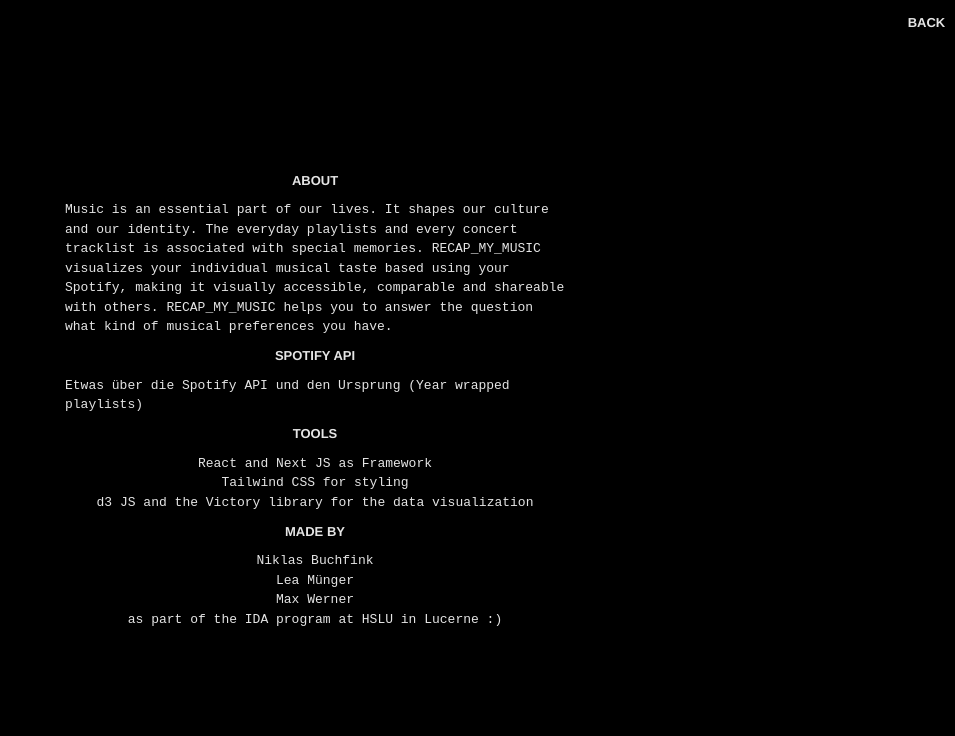
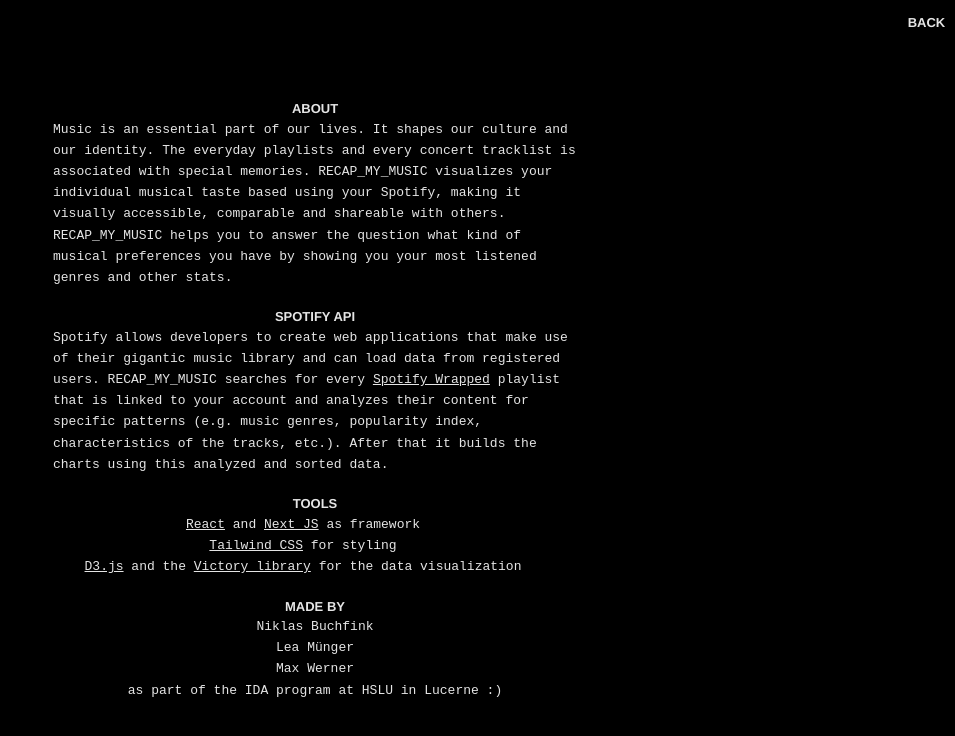
Before and after one commit to NiklasBuchfink/ida-project, a Next.js app: page /about in a window 1280 px wide. Shown: the top 736 px of the page, without its empty margins (325-1280 px from the left). Built offline with nearby package versions, Linux system fonts and the light colour scheme.

Commit message:
about css

```diff
--- a/package.json
+++ b/package.json
@@ -23,6 +23,8 @@
     "eslint": "8.14.0",
     "eslint-config-next": "12.1.6",
     "postcss": "^8.4.13",
+    "prettier": "^2.6.2",
+    "prettier-plugin-tailwindcss": "^0.1.11",
     "tailwindcss": "^3.0.24"
   }
 }
--- a/pages/about.js
+++ b/pages/about.js
@@ -5,35 +5,101 @@
   return (
     <>
       <div className="absolute right-0 mt-4 mr-3">
-        <Link href="/"><a className="helvetica uppercase font-bold text-base">BACK</a></Link>
+        <Link href="/">
+          <a className="helvetica text-base font-bold uppercase">BACK</a>
+        </Link>
       </div>
-      <div className="flex flex-col items-center justify-center h-screen m-auto px-4 space-y-3 overflow-hidden">
-        <p className="helvetica uppercase font-bold text-base">ABOUT</p>
-        <p className="max-w-[500px]">
-          Music is an essential part of our lives. It shapes our culture and our
-          identity. The everyday playlists and every concert tracklist is
-          associated with special memories. RECAP_MY_MUSIC visualizes your
-          individual musical taste based using your Spotify, making it visually
-          accessible, comparable and shareable with others. RECAP_MY_MUSIC helps
-          you to answer the question what kind of musical preferences you have.
-        </p>
-        <p className="helvetica uppercase font-bold text-base">SPOTIFY API</p>
-        <p className="max-w-[500px]">
-          Etwas über die Spotify API und den Ursprung (Year wrapped playlists)
-        </p>
-        <p className="helvetica uppercase font-bold text-base">TOOLS</p>
-        <div className="text-center">
-          <p className="max-w-[500px]">
-            React and Next JS as Framework
-            <br />
-            Tailwind CSS for styling
-            <br />
-            d3 JS and the Victory library for the data visualization
+
+      <div className="m-auto flex h-screen max-w-[550px] flex-col items-center space-y-6 px-4 text-left leading-relaxed sm:justify-center sm:text-center">
+        <div className="mt-24 sm:mt-0">
+          <p className="helvetica text-base font-bold uppercase">ABOUT</p>
+          <p className="text-left">
+            Music is an essential part of our lives. It shapes our culture and
+            our identity. The everyday playlists and every concert tracklist is
+            associated with special memories. RECAP_MY_MUSIC visualizes your
+            individual musical taste based using your Spotify, making it
+            visually accessible, comparable and shareable with others.
+            RECAP_MY_MUSIC helps you to answer the question what kind of musical
+            preferences you have by showing you your most listened genres and
+            other stats.
           </p>
         </div>
-        <p className="helvetica uppercase font-bold text-base">MADE BY</p>
-        <div className="text-center">
+        <div className="">
+          <p className="helvetica text-base font-bold uppercase">SPOTIFY API</p>
+          <p className="text-left">
+            Spotify allows developers to create web applications that make use
+            of their gigantic music library and can load data from registered
+            users. RECAP_MY_MUSIC searches for every{" "}
+            <a
+              className=" underline "
+              href="https://en.wikipedia.org/wiki/Spotify_Wrapped"
+              target="_blank"
+              rel="noreferrer"
+            >
+              Spotify Wrapped
+            </a>{" "}
+            playlist that is linked to your account and analyzes their content
+            for specific patterns (e.g. music genres, popularity index,
+            characteristics of the tracks, etc.). After that it builds the
+            charts using this analyzed and sorted data.
+          </p>
+        </div>
+        <div className="w-full">
+          <p className="helvetica text-base font-bold uppercase">TOOLS</p>
+
           <p className="max-w-[500px]">
+            <a
+              className=" underline "
+              href="https://reactjs.org/"
+              target="_blank"
+              rel="noreferrer"
+            >
+              React
+            </a>{" "}
+            and{" "}
+            <a
+              className=" underline "
+              href="https://nextjs.org/"
+              target="_blank"
+              rel="noreferrer"
+            >
+              Next JS
+            </a>{" "}
+            as framework
+            <br />{" "}
+            <a
+              className=" underline "
+              href="https://tailwindcss.com/"
+              target="_blank"
+              rel="noreferrer"
+            >
+              Tailwind CSS
+            </a>{" "}
+            for styling
+            <br />
+            <a
+              className=" underline "
+              href="https://d3js.org/"
+              target="_blank"
+              rel="noreferrer"
+            >
+              D3.js
+            </a>{" "}
+            and the{" "}
+            <a
+              className=" underline "
+              href="https://formidable.com/open-source/victory/"
+              target="_blank"
+              rel="noreferrer"
+            >
+              Victory library
+            </a>{" "}
+            for the data visualization
+          </p>
+        </div>
+        <div className="w-full">
+          <p className="helvetica text-base font-bold uppercase">MADE BY</p>
+          <p className="">
             Niklas Buchfink
             <br />
             Lea Münger
--- a/pages/index.js
+++ b/pages/index.js
@@ -3,7 +3,7 @@
 import { useSession, signIn, signOut } from "next-auth/react";
 import { useState, useEffect, useRef } from "react";
 import Modal from "react-modal";
-import ChartLoader from "../components/ChartLoader"
+import ChartLoader from "../components/ChartLoader";
 import Chart from "../components/Chart";
 
 export default function Home() {
@@ -27,7 +27,7 @@
         setData(topPlaylistList[0]);
       }
     } else {
-      getMyTopPlaylists()
+      getMyTopPlaylists();
       didMount.current = true;
     }
   }, [topPlaylistList]);
@@ -38,17 +38,17 @@
 
   const customStyles = {
     content: {
-      top: '50%',
-      left: '50%',
-      right: 'auto',
-      bottom: 'auto',
-      marginRight: '-50%',
-      transform: 'translate(-50%, -50%)',
-      backgroundColor: 'rgba(cc,cc,cc,0.5)',
+      top: "50%",
+      left: "50%",
+      right: "auto",
+      bottom: "auto",
+      marginRight: "-50%",
+      transform: "translate(-50%, -50%)",
+      backgroundColor: "rgba(cc,cc,cc,0.5)",
     },
     overlay: {
-      backgroundColor: 'rgba(ff,ff,ff,0.1)'
-    }
+      backgroundColor: "rgba(ff,ff,ff,0.1)",
+    },
   };
 
   if (session) {
@@ -63,24 +63,26 @@
           <link rel="icon" href="/favicon.ico" />
         </Head>
 
-        <div className="relative w-full h-screen ">
-          <div className="absolute w-full p-4 z-[199]">
+        <div className="relative h-screen w-full ">
           {/* <p>Signed in as {session?.token?.email}</p> */}
           <button
-              className=" helvetica absolute uppercase font-bold text-md cursor-pointer"
+            className=" helvetica absolute left-0 z-[199] mt-4 ml-3 cursor-pointer text-base font-bold uppercase"
             onClick={() => signOut()}
           >
             Recap_My_Music
           </button>
-            <div className=" helvetica absolute uppercase right-0 font-bold text-md mt-1 mr-3">
-              <Link href="/about">about</Link>
+          <div className="absolute right-0 z-[199] mt-4 mr-3">
+            <Link href="/about">
+              <a className="helvetica text-base font-bold uppercase">about</a>
+            </Link>
           </div>
-          </div>
-          <div className="flex absolute w-full h-full justify-center items-center p-6 pb-10">
-            {data
-              ? <Chart size={1000} data={data} />
-              : <ChartLoader size={1000} />
-            }
+
+          <div className="absolute flex h-full w-full items-center justify-center p-6 pb-10">
+            {data ? (
+              <Chart size={1000} data={data} />
+            ) : (
+              <ChartLoader size={1000} />
+            )}
             <button
               className="absolute bottom-6 cursor-pointer"
               onClick={toggleModal}
@@ -107,7 +109,9 @@
               </div>
               <button
                 className="absolute bottom-6 cursor-pointer font-bold"
-                onClick={toggleModal}>Close
+                onClick={toggleModal}
+              >
+                Close
               </button>
             </div>
           </Modal>
@@ -117,26 +121,32 @@
   }
   return (
     <>
-      <div className="absolute helvetica uppercase right-0 font-bold text-base mt-4 mr-3">
-        <Link href="/about">about</Link>
+      <div className="absolute right-0 mt-4 mr-3">
+        <Link href="/about">
+          <a className="helvetica text-base font-bold uppercase ">about</a>
+        </Link>
       </div>
 
-      <div className="flex flex-col items-center justify-center h-screen m-auto space-y-3 overflow-hidden">
-        <p className="title uppercase font-bold text-2xl">Recap_My_Music</p>
+      <div className="m-auto flex h-screen flex-col items-center justify-center space-y-3 overflow-hidden">
+        <p className="title text-2xl font-bold uppercase">Recap_My_Music</p>
         <p className="max-w-[500px] p-3 text-center">
-          Log in with your Spotify account to make your auditory listening
-          habit based on individual shapes and colors visually tangible,
-          shareable and comparable.
+          Log in with your Spotify account to make your auditory listening habit
+          based on individual shapes and colors visually tangible, shareable and
+          comparable.
         </p>
         <button
-          className="text-white border-white border-2 border-dotted font-bold text-base px-12 py-2 w-fit cursor-pointer rounded-full helvetica hover:bg-gray-900 "
+          className="helvetica w-fit cursor-pointer rounded-full border-2 border-dotted border-white px-12 py-2 text-base font-bold text-white hover:border-gray-300 active:bg-gray-500 "
           onClick={() => signIn("spotify")}
         >
           LOG IN WITH SPOTIFY
         </button>
 
         <p className="max-w-[500px] p-3 text-center">
-          or use data <a className="underline" href="#">from the creators</a>.
+          or use data{" "}
+          <a className="helvetica font-bold uppercase underline" href="#">
+            from the creators
+          </a>
+          .
         </p>
       </div>
     </>
--- a/styles/globals.css
+++ b/styles/globals.css
@@ -16,7 +16,7 @@
     @apply text-2xl font-medium mt-2;
   }
   a {
-    @apply uppercase font-bold text-base;
+    @apply text-base;
   }
 }
 
@@ -25,6 +25,7 @@
   font-family: "helvetica", sans-serif;
   transition: letter-spacing 5s;
   color: white;
+  transform: translateX(1.25rem);
   animation: stretch 6s infinite ease-in-out alternate;
 }
 @keyframes stretch {
@@ -45,15 +46,18 @@
 
 @media screen and (max-width: 650px) {
   .title {
-    animation: stretch 6s infinite ease-in-out alternate;
+    letter-spacing: 0.4rem;
+    animation: stretchmobile 6s infinite ease-in-out alternate;
+    transform: translateX(0.6rem);
+
   }
 
-  @keyframes stretch {
+  @keyframes stretchmobile {
     from {
-      letter-spacing: 1rem;
+      letter-spacing: 0.4rem;
     }
     to {
-      letter-spacing: 2rem;
+      letter-spacing: 0.8rem;
     }
   }
 }
```
Also changed, not shown: components/Chart.jsx (+25 -29 lines), 2 other files (tests, documents, lock files or other folders). Lines whose indentation alone changed are shown as unchanged.
